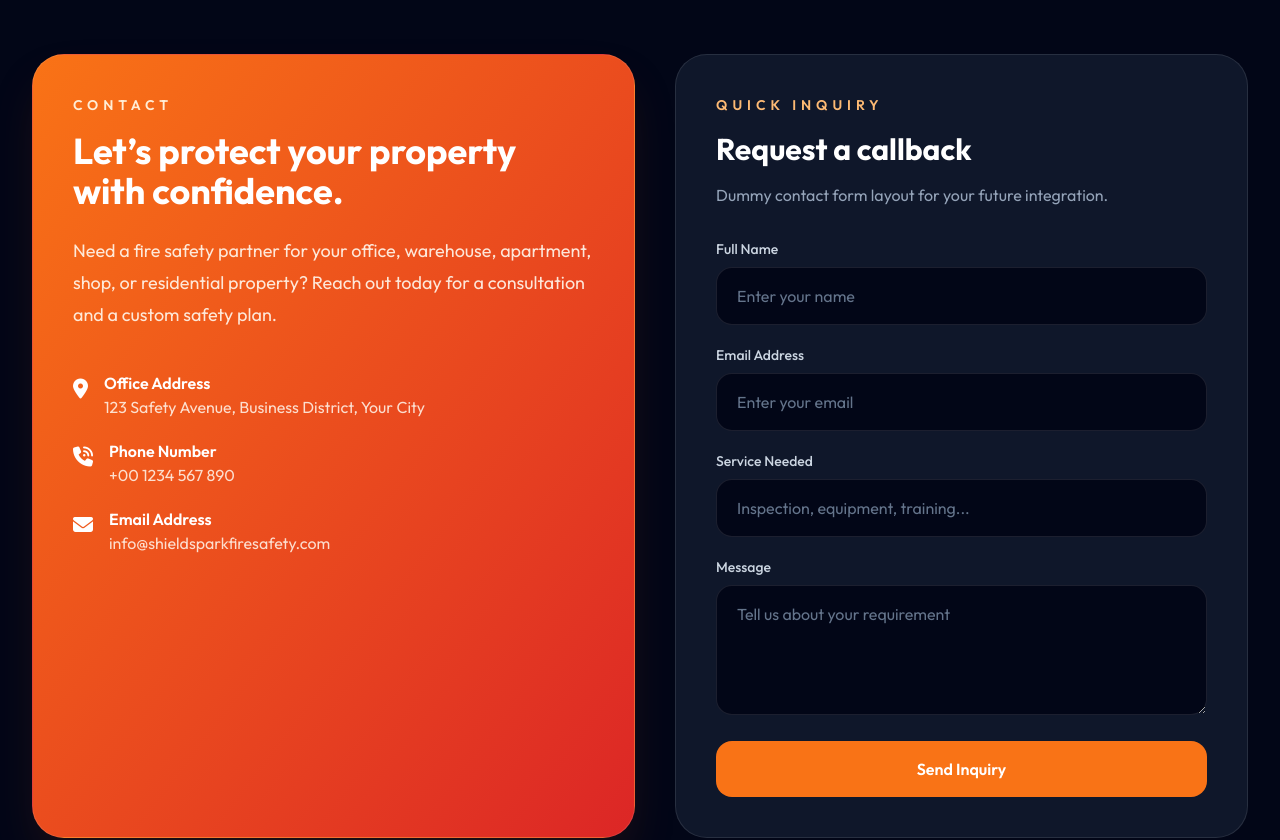
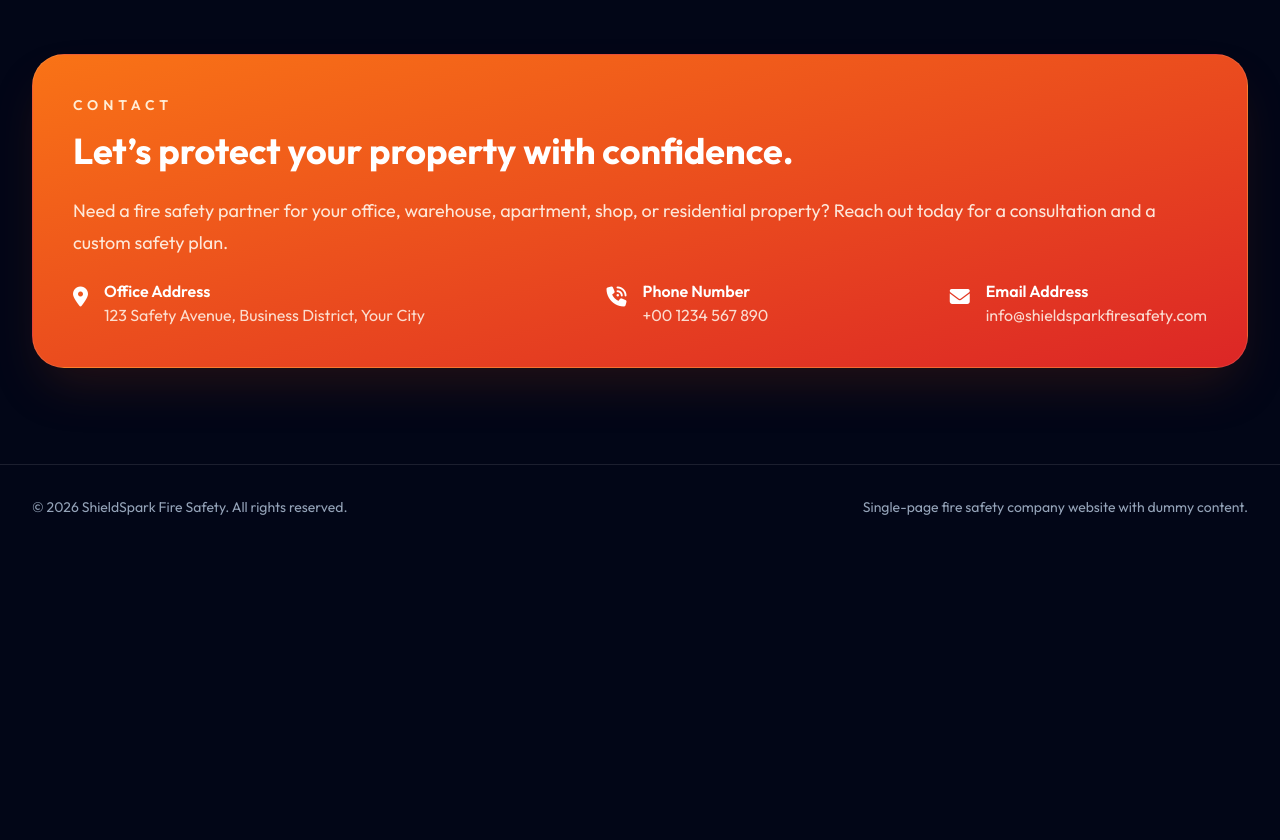
Before and after one commit to vajirali/firewaley, a plain HTML site: page index.html in a window 1280 px wide. Shown: the part 2340-3180 px from the top of the page. After the commit the page ends 2889 px from the top, so only its background shows below. Drawn offline with nearby package versions, Linux system fonts and the light colour scheme.

Commit message:
Removed send message form

```diff
--- a/index.html
+++ b/index.html
@@ -206,7 +206,7 @@
     </section>
 
     <section id="contact" class="mx-auto max-w-7xl px-6 py-24 lg:px-8">
-      <div class="grid gap-10 lg:grid-cols-[1fr_0.95fr]">
+      <div class="full">
         <div class="rounded-[2rem] border border-white/10 bg-gradient-to-br from-orange-500 to-red-600 p-10 text-white shadow-2xl shadow-orange-900/30">
           <p class="text-sm font-semibold uppercase tracking-[0.35em] text-orange-100">Contact</p>
           <h2 class="mt-4 text-4xl font-bold">Let’s protect your property with confidence.</h2>
@@ -214,7 +214,7 @@
             Need a fire safety partner for your office, warehouse, apartment, shop, or residential property? Reach out today for a consultation and a custom safety plan.
           </p>
 
-          <div class="mt-10 space-y-5 text-base">
+          <div class="flex items-center justify-between text-base mt-5">
             <div class="flex items-start gap-4">
               <i class="fa-solid fa-location-dot mt-1 text-xl"></i>
               <div>
@@ -238,34 +238,6 @@
             </div>
           </div>
         </div>
-
-        <div class="rounded-[2rem] border border-white/10 bg-slate-900 p-10">
-          <p class="text-sm font-semibold uppercase tracking-[0.35em] text-orange-300">Quick Inquiry</p>
-          <h3 class="mt-4 text-3xl font-bold text-white">Request a callback</h3>
-          <p class="mt-4 text-slate-400">Dummy contact form layout for your future integration.</p>
-
-          <form class="mt-8 space-y-5">
-            <div>
-              <label class="mb-2 block text-sm font-medium text-slate-300">Full Name</label>
-              <input type="text" placeholder="Enter your name" class="w-full rounded-2xl border border-white/10 bg-slate-950 px-5 py-4 text-white outline-none transition placeholder:text-slate-500 focus:border-orange-400" />
-            </div>
-            <div>
-              <label class="mb-2 block text-sm font-medium text-slate-300">Email Address</label>
-              <input type="email" placeholder="Enter your email" class="w-full rounded-2xl border border-white/10 bg-slate-950 px-5 py-4 text-white outline-none transition placeholder:text-slate-500 focus:border-orange-400" />
-            </div>
-            <div>
-              <label class="mb-2 block text-sm font-medium text-slate-300">Service Needed</label>
-              <input type="text" placeholder="Inspection, equipment, training..." class="w-full rounded-2xl border border-white/10 bg-slate-950 px-5 py-4 text-white outline-none transition placeholder:text-slate-500 focus:border-orange-400" />
-            </div>
-            <div>
-              <label class="mb-2 block text-sm font-medium text-slate-300">Message</label>
-              <textarea rows="4" placeholder="Tell us about your requirement" class="w-full rounded-2xl border border-white/10 bg-slate-950 px-5 py-4 text-white outline-none transition placeholder:text-slate-500 focus:border-orange-400"></textarea>
-            </div>
-            <button type="button" class="w-full rounded-2xl bg-orange-500 px-6 py-4 text-base font-semibold text-white transition hover:bg-orange-400">
-              Send Inquiry
-            </button>
-          </form>
-        </div>
       </div>
     </section>
   </main>
```
